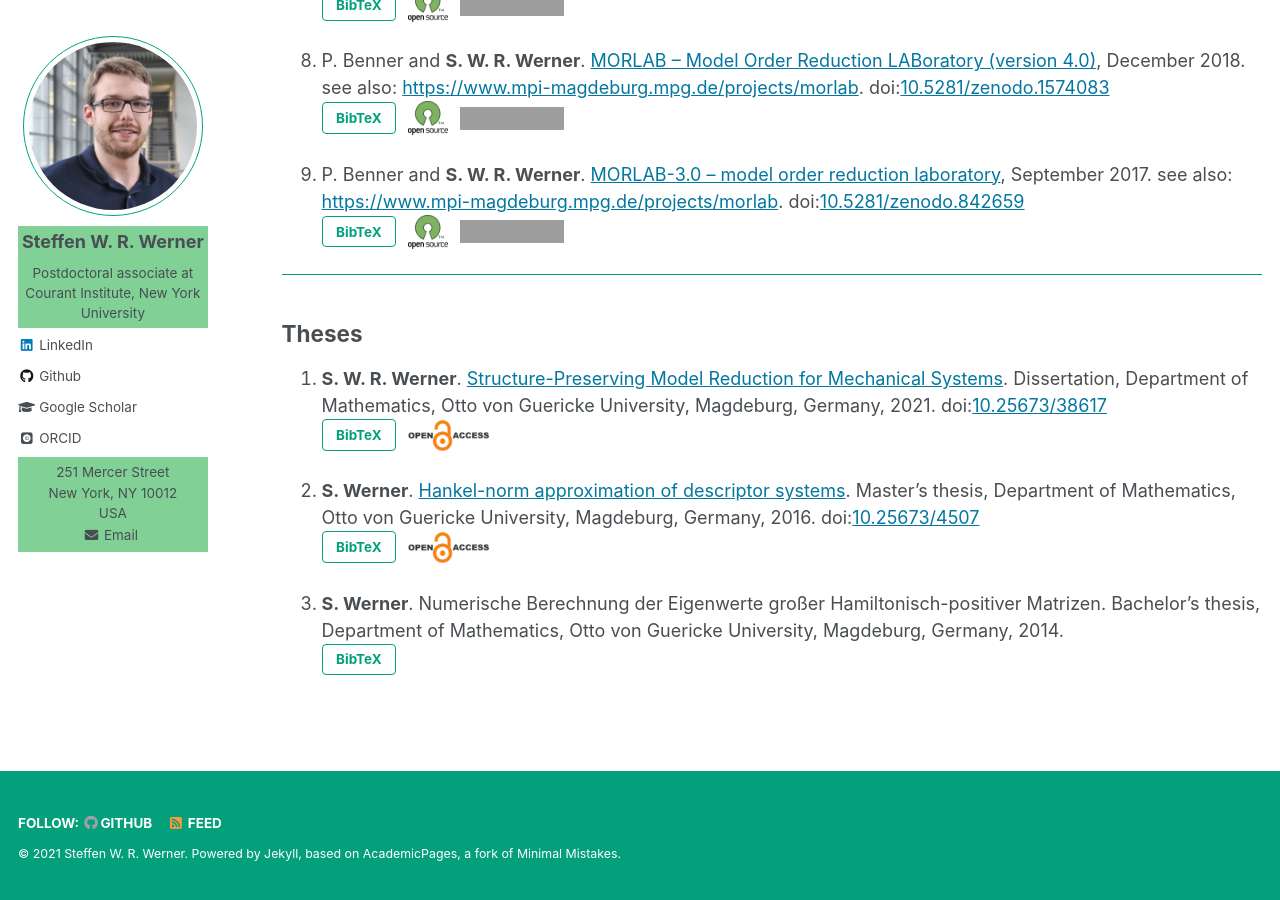
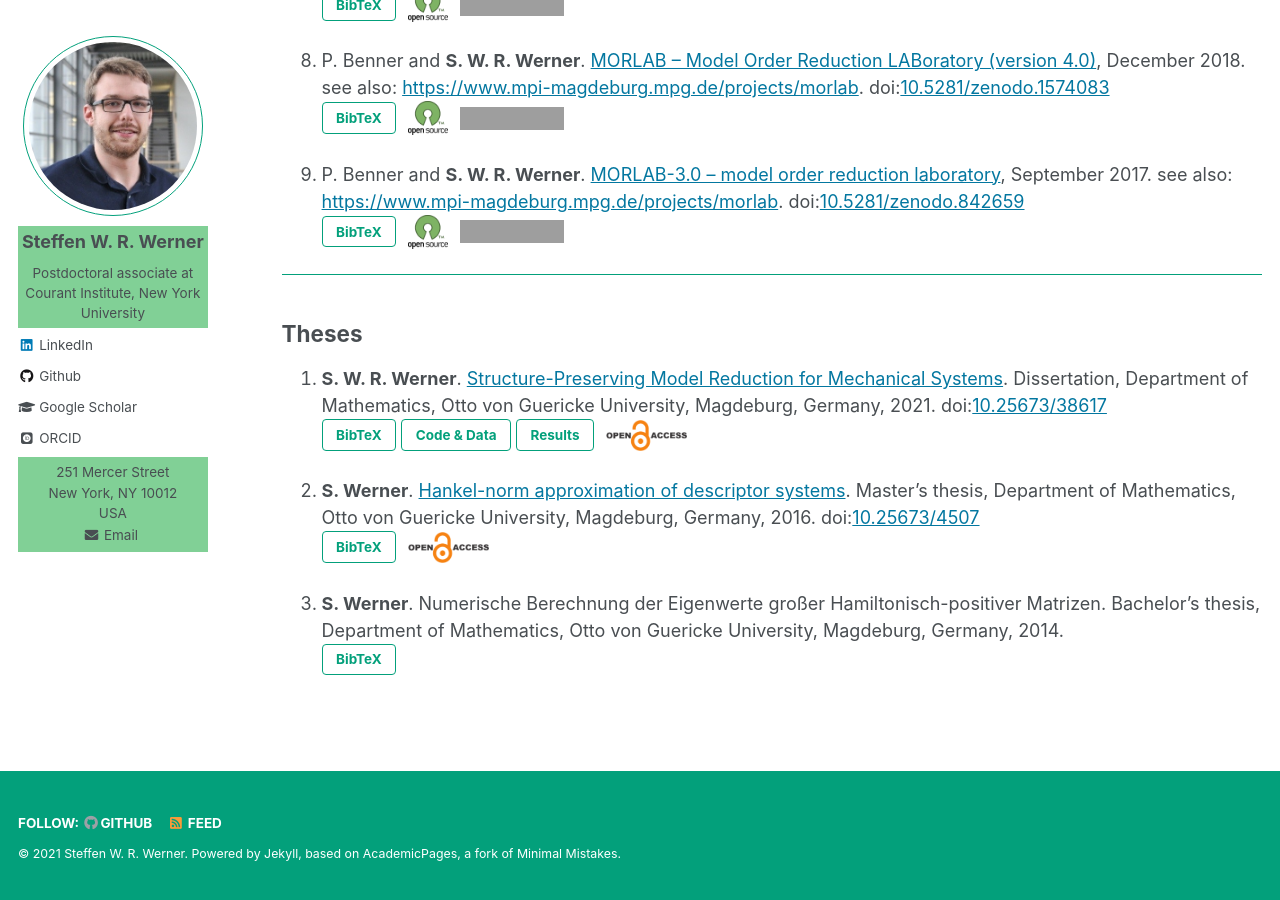
Before and after one commit to ninsteve/ninsteve.github.io, a Jekyll site: the page built from _pages/publications.md, in a window 1280 px wide and 900 px high, scrolled down 4082 px. Built offline with Jekyll 4.4.1, drawn with Linux system fonts in a browser that asks for light colours; nearby versions of some CDN libraries; some web fonts are replaced; grey boxes are pictures that could not be loaded.

Commit message:
Added missing buttons for dissertation.

```diff
--- a/_pages/publications.md
+++ b/_pages/publications.md
@@ -378,6 +378,10 @@ and <a target="blank_" href="{{ author.orcid }}">ORCID</a> profiles.
     Otto von Guericke University, Magdeburg, Germany, 2021.
     doi:<a target="blank_" href="https://doi.org/10.25673/38617">10.25673/38617</a><br />
     <button id="Wer21-pop" class="btn btn--inverse">BibTeX</button>
+    <a target="blank_" href="https://doi.org/10.5281/zenodo.4650402">
+    <button class="btn btn--inverse">Code & Data</button></a>
+    <a target="blank_" href="https://doi.org/10.5281/zenodo.4650422">
+    <button class="btn btn--inverse">Results</button></a>
     <a target="_blank" href="https://en.wikipedia.org/wiki/Open_access">
     <img src="../images/open_access_symbol.png" alt="Open Access Published"
     class="openaccess"></a>
```
